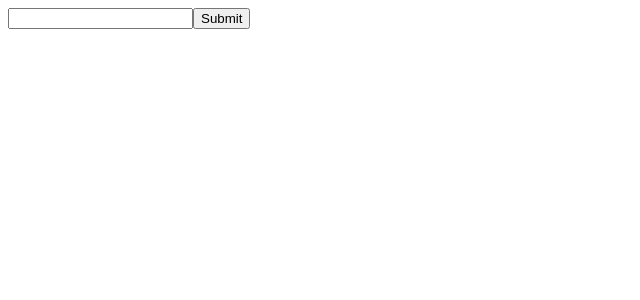
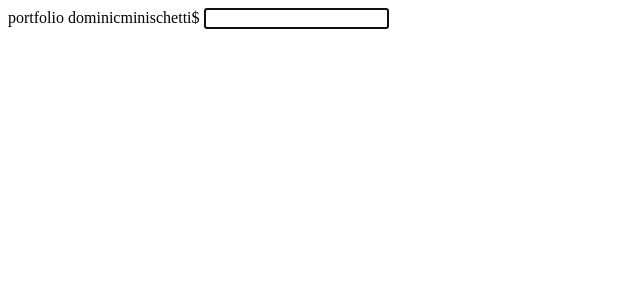
Before and after one commit to minischetti/portfolio-2018-q1, a React app: page / in a window 1280 px wide. Shown: the top 300 px of the page, without its empty margins (0-640 px from the left). Built offline with nearby package versions, Linux system fonts and the light colour scheme; the HTML template or start-up script is replaced by a standard one.

Commit message:
Add experience command and output. Update line print method to support message types. Add error style. Read commands as lowercase regardless of user's input. Convert methods to arrow functions to avoid constructor binding. Update page title.

```diff
--- a/src/components/App.tsx
+++ b/src/components/App.tsx
@@ -1,46 +1,50 @@
 import * as React from "react";
 import * as Help from "../help.json";
+import * as Experience from "../experience.json";
 
 export class App extends React.Component {
     constructor(props: any) {
         super(props);
-        this.state = { value: "", lines: []};
-        this.updateValue = this.updateValue.bind(this);
-        this.handleSubmit = this.handleSubmit.bind(this);
-        this.updateLines = this.updateLines.bind(this);
-        this.checkCommand = this.checkCommand.bind(this);
+        this.state = { value: "", lines: [] };
     }
-    updateValue(value: String) {
-        this.setState({value: value});
+    updateValue = (value: String) => {
+        this.setState({ value: value });
     }
-    updateLines(text: String) {
+    updateLines = (text: String) => {
         this.setState({ lines: [...this.state.lines, ...text] });
     }
-    handleSubmit(event: any) {
+    handleSubmit = (event: any) => {
         event.preventDefault();
-        this.updateLines(this.state.value);
+        event.target.reset();
         this.checkCommand();
     }
     checkCommand() {
-        const command = this.state.value;
+        const command = this.state.value.toLowerCase();
         let lines = [command];
-        switch(command) {
+        switch (command) {
             case "help":
-                lines = [...lines, Help.description];
                 Help.commands.forEach((x) => {
                     lines = [...lines, ...`${x.name}: ${x.description}`];
                 });
                 this.updateLines(lines);
                 break;
+            case "experience":
+                Experience.jobs.forEach((x) => {
+                    lines = [...lines, ...`${x.name} | ${x.role} | ${x.duration}`];
+                    lines = [...lines, ...x.description];
+                });
+                this.updateLines(lines);
+                break;
             default:
-                this.updateLines(`${command}: command not found`);
+                const array = [{ "type": "error", "text": `${command}: command not found` }];
+                this.updateLines(array);
         }
     }
     render() {
         return (
             <div className="terminal-container">
-                <Terminal lines={this.state.lines}/>
-                <Input updateValue={this.updateValue} handleSubmit={this.handleSubmit}/>
+                <Terminal lines={this.state.lines} />
+                <Input updateValue={this.updateValue} handleSubmit={this.handleSubmit} />
             </div>
         )
     }
@@ -48,9 +52,13 @@ export class App extends React.Component {
 
 export class Terminal extends React.Component {
     render() {
-        const lines = this.props.lines.map((line) =>
-            <div>{line}</div>
-        );
+        const lines = this.props.lines.map((line) => {
+            if (line.type) {
+                return <div className={line.type}>{line.text}</div>
+            } else {
+                return <div>{line}</div>
+            }
+        });
         return (
             <div className="terminal">
                 {lines}
@@ -60,22 +68,14 @@ export class Terminal extends React.Component {
 }
 
 export class Input extends React.Component {
-    constructor(props: any) {
-        super(props);
-        this.handleChange = this.handleChange.bind(this);
-        this.handleSubmit = this.handleSubmit.bind(this);
-    }
-    handleChange(event: any) {
+    handleChange = (event: any) => {
         this.props.updateValue(event.target.value);
-    }
-    handleSubmit(event: any) {
-        event.preventDefault();
     }
     render() {
         return (
             <form onSubmit={this.props.handleSubmit}>
-                <input type="text" onChange={this.handleChange} />
-                <input type="submit" value="Submit" />
+                <span>portfolio dominicminischetti$&nbsp;</span>
+                <input type="text" onChange={this.handleChange} autoFocus />
             </form>
         )
     }
--- /dev/null
+++ b/src/experience.json
@@ -0,0 +1,7 @@
+{
+    "description": "Experience:",
+    "jobs": [
+            {"name": "Williams-Sonoma, Inc.", "role": "Front-end Engineer", "duration": "April 2017 - Present", "description": "Acts as a front-end engineer on an agile-driven team that creates and supports an expansive, multi-brand e-commerce platform. Collaborates with back-end and design teams to develop new initiatives utilizing core web technologies, Java and unit tests in SVN and Git workflows."},
+            {"name": "Bisk Education", "role": "Interactive Developer", "duration": "April 2015 - March 2016", "description": "Responsible for the design and development of internal and external marketing initiatives for nation-wide universities, including mobile and desktop websites and experiences. Worked extensively with other designers, developers, copywriters, stakeholders and the like to deliver impactful products."}
+    ]
+}
--- a/src/help.json
+++ b/src/help.json
@@ -1,9 +1,10 @@
 {
     "description": "You can do the following:",
     "commands": [
-            {"name": "jobs", "description": "view current and past jobs"},
+            {"name": "experience", "description": "view current and past jobs"},
+            {"name": "skills", "description": "view a list of skills"},
+            {"name": "resume", "description": "view my resume"},
             {"name": "social", "description": "view available social media profiles"},
-            {"name": "email", "description": "write me an email"},
-            {"name": "resume", "description": "view my resume"}
+            {"name": "email", "description": "write me an email"}
     ]
 }
```
Also changed, not shown: 4 other files (tests, documents, lock files or other folders).
